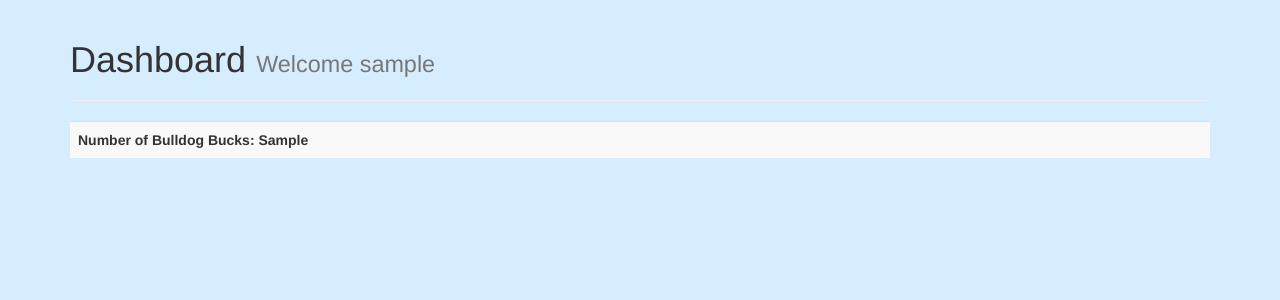
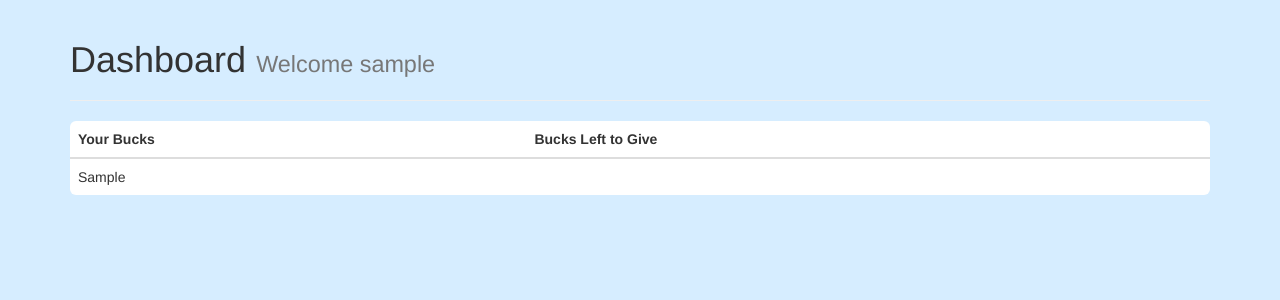
Before and after one commit to JacktonL/BBotest, a Flask app: page /dashboard in a window 1280 px wide. Shown: the part 52-352 px from the top of the page. Run offline with Flask 2, Linux system fonts and the light colour scheme; the visitor is signed in with stand-in values (Sample User, id 1); tables that the repository leaves empty or names only in its code hold one stand-in row (values such as "Sample post"); lists and menus that the app fills with data are empty; some libraries are stand-ins or nearby versions.

Commit message:
giving/recieving system with basic limits (cant give to self, max 10)

```diff
--- a/app.py
+++ b/app.py
@@ -4,6 +4,7 @@
 from wtforms import Form, StringField, TextAreaField, PasswordField, validators
 from passlib.hash import sha256_crypt
 from functools import wraps
+
 
 app = Flask(__name__)
 
@@ -184,31 +185,27 @@
 def add_buck(id):
     # Create cursor
     cur = mysql.connection.cursor()
-
-    # Get article
-    cur.execute("UPDATE users SET bucks = bucks + 1 WHERE id = %s", (id))
+    result = cur.execute("SELECT * FROM users WHERE id=%s", (id))
+    user = cur.fetchone()
+    result = cur.execute("SELECT * FROM users WHERE username=%s", [session['username']])
+    givingUser = cur.fetchone()
+    if user.get('username') != session['username'] and int(givingUser['bucksToGive']) > 0:
+        # give/take bucks
+        cur.execute("UPDATE users SET bucks = bucks + 1 WHERE id = %s", (id))
+        cur.execute("UPDATE users SET bucksToGive = bucksToGive - 1 WHERE username = %s", [session['username']])
+    else:
+        if user.get('username') == session['username']:
+            flash('You cant give yourself bucks you cheater', 'success')
+        if int(givingUser['bucksToGive']) <= 0:
+            flash(r"You don't have any more bucks to give", 'success')
 
     # Commit to DB
     mysql.connection.commit()
 
-    # Get users
-    result = cur.execute("SELECT * FROM users")
-
-    users = cur.fetchall()
-
-    if result > 0:
-        return render_template('users.html', users=users)
-    else:
-        msg = 'No Users Found'
-        return render_template('users.html', msg=msg)
-
     # Close Conection
     cur.close()
 
-    msg = "You gave a buck!"
-
-    return render_template('users.html', msg=msg)
-
+    return redirect(url_for('users'))
 
 if __name__ == '__main__':
     app.secret_key='secret123'
--- a/templates/dashboard.html
+++ b/templates/dashboard.html
@@ -4,9 +4,18 @@
     <h1>Dashboard <small>Welcome {{session.username}}</small></h1>
     <hr />
 
-    <table class="table table-striped">
-        <tr>
-            <th>Number of Bulldog Bucks: {{user.bucks|string}}</th>
-        </tr>
-    </table>
+<table class="table" style="background-color: white; border-radius: 6px">
+  <thead class="thead">
+    <tr>
+      <th scope="col">Your Bucks</th>
+      <th scope="col">Bucks Left to Give</th>
+    </tr>
+  </thead>
+  <tbody>
+    <tr>
+      <td scope="row">{{user.bucks|string}}</td>
+      <td>{{user.bucksToGive|string}}</td>
+    </tr>
+  </tbody>
+</table>
 {% endblock %}
--- a/templates/register.html
+++ b/templates/register.html
@@ -1,6 +1,7 @@
 {% extends 'layout.html' %}
 
 {% block body %}
+
     <h1>Register</h1>
     {% from "includes/_formhelpers.html" import render_field %}
     <form method="POST" action="">
@@ -19,6 +20,6 @@
         <div class="form-group">
             {{render_field(form.confirm, class_="form-control")}}
         </div>
-        <p><input type="submit" class="btn btn-primary" value="Submit"></p>
+        <p><input type="submit" style="background-color: #8b95c9; border-style: none; color: black;" class="btn btn-primary" value="Submit"></p>
     </form>
 {% endblock %}
--- a/templates/users.html
+++ b/templates/users.html
@@ -5,10 +5,10 @@
         <ul class="list-group" style="background-color: #8b95c9">
             {% for user in users %}
             <li class="list-group-item">
-                    <a href="user/{{user.id}}">{{ user.name }}</a>
+                    <a href="user/{{user.id}}" style="color:purple">{{ user.name }}</a>
                     <small>Bucks: {{user.bucks|string}}</small>
                     <span class="pull-right">
-                        <button class="btn btn-xs btn-secondary"><a href="/add_buck/{{user.id}}">+</a></button>
+                        <button class="btn btn-xs btn-secondary"><a href="/add_buck/{{user.id}}" style="color:green">+</a></button>
                     </span>
             </li>
             {% endfor %}
```
Also changed, not shown: templates/about.html (+1 -1 lines).
